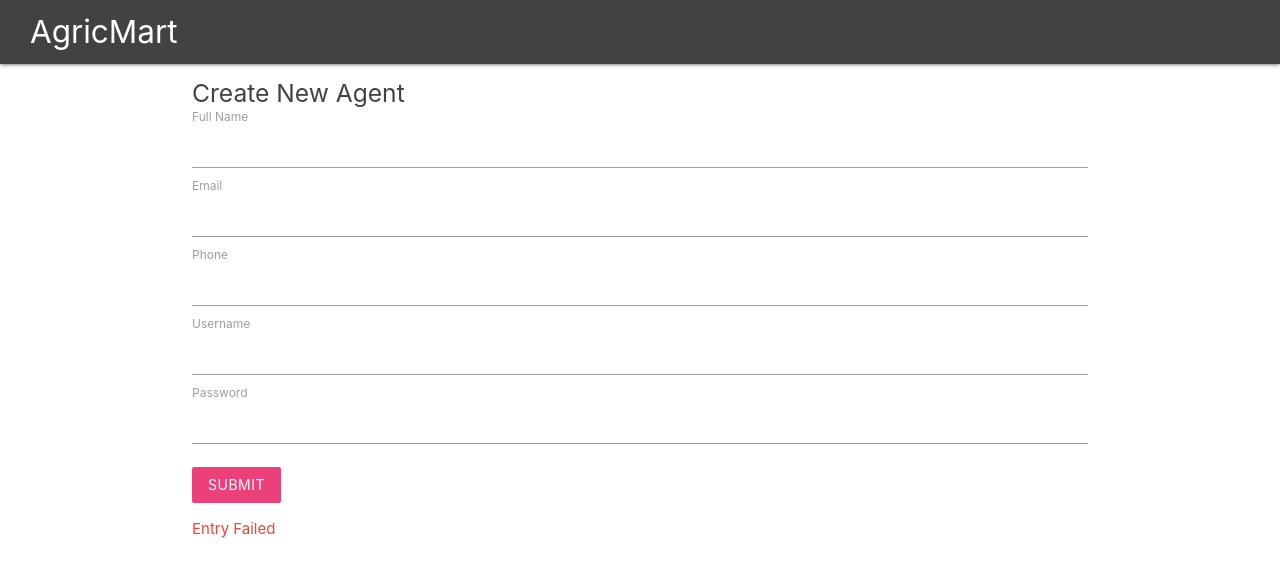
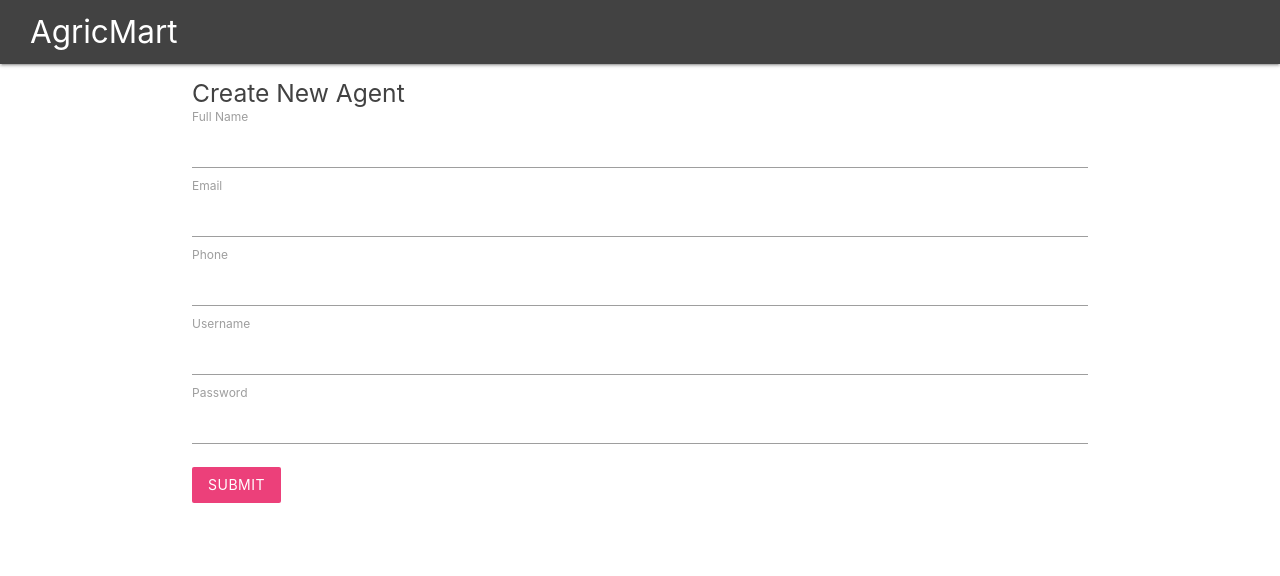
Before and after one commit to LuminousIT/AgricMart, a React (Create React App) app: page /create in a window 1280 px wide. Shown: the top 576 px of the page. Built offline with nearby package versions, Linux system fonts and the light colour scheme.

Commit message:
create agent

```diff
--- a/src/components/pages/CreateAgent.js
+++ b/src/components/pages/CreateAgent.js
@@ -88,7 +88,7 @@ class CreateAgent extends Component {
                         <div className="input-field">
                             <button className="btn pink lighten-1 z-depth-0">Submit</button>
                             <div className="red-text">
-                                {this.state.statusCode === "200" ? alert("Entry has been created") :<p>Entry Failed</p>}
+                                {this.state.statusCode === "200" ? alert("Entry has been created") :<p></p>}
                             </div>
                         </div>
                     </form>
```
